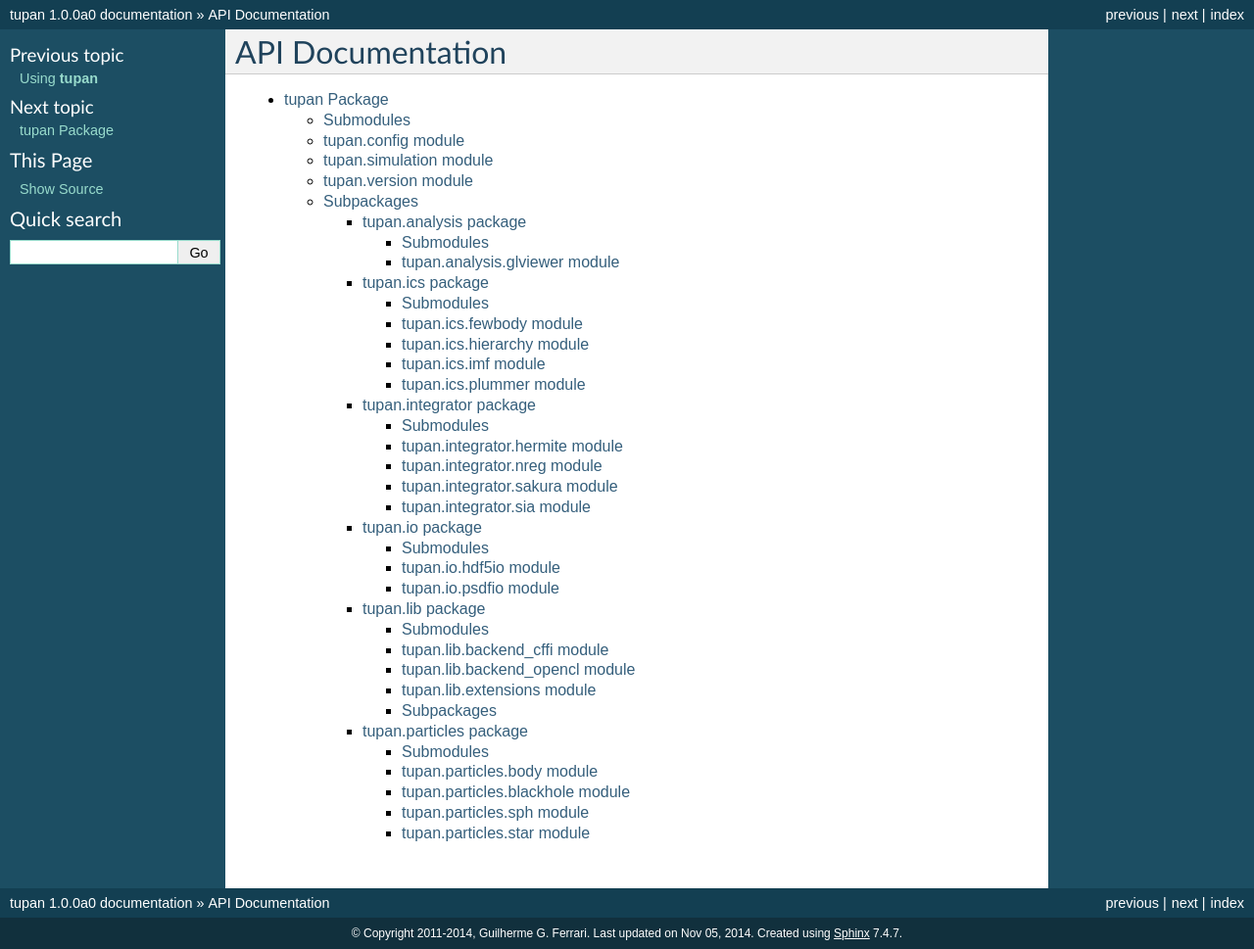
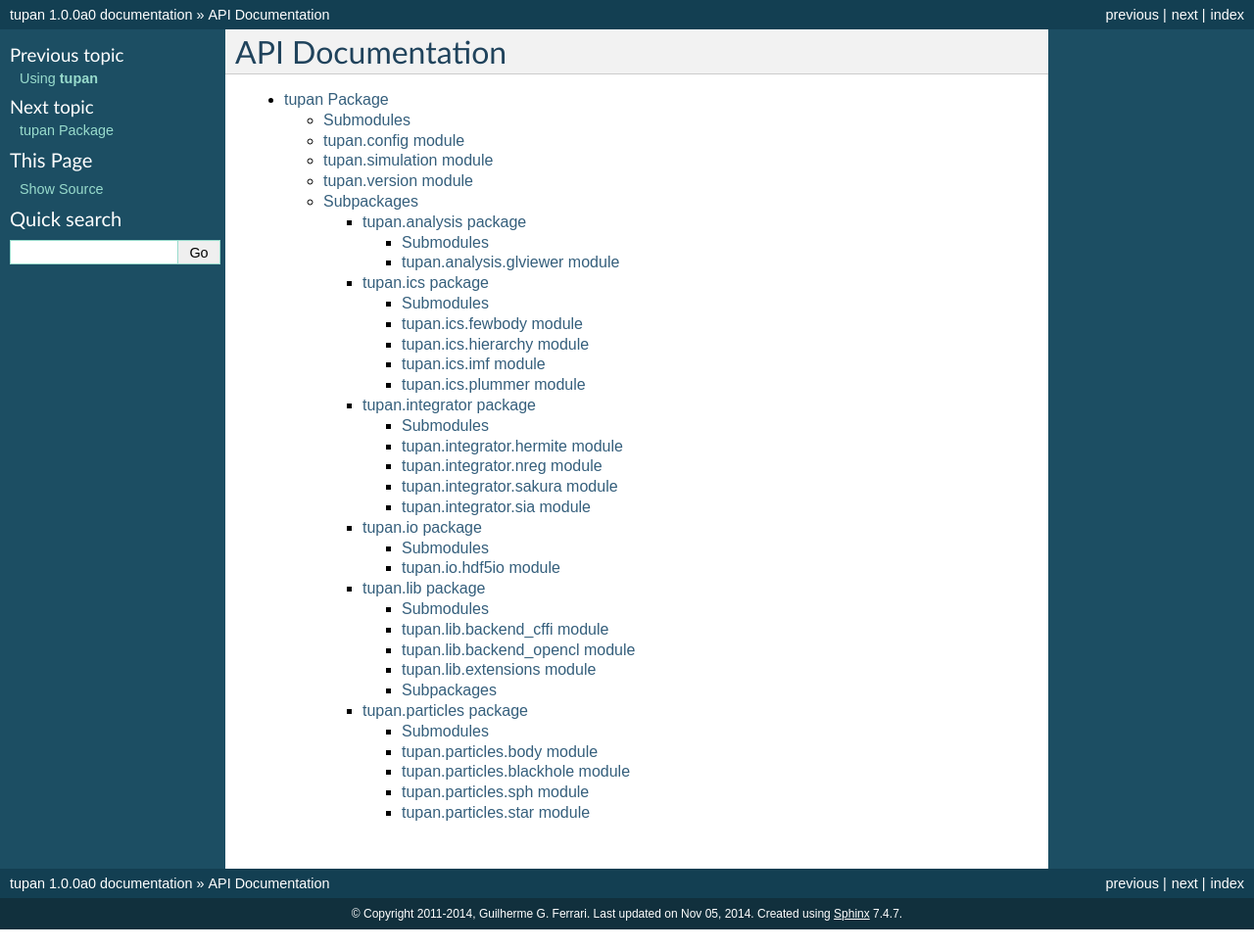
Before and after one commit to ggf84/tupan, a Sphinx documentation site: the page built from docs/source/api/index.rst, in a window 1280 px wide. Shown: the whole page at 98% size. Built offline with Sphinx 7.4.7, drawn with Linux system fonts in a browser that asks for light colours; formulas are drawn with MathJax 3.

Commit message:
removes psdfio from docs.

```diff
--- a/docs/source/api/tupan.io.rst
+++ b/docs/source/api/tupan.io.rst
@@ -19,12 +19,3 @@
     :undoc-members:
     :inherited-members:
     :show-inheritance:
-
-tupan.io.psdfio module
-----------------------
-
-.. automodule:: tupan.io.psdfio
-    :members:
-    :undoc-members:
-    :inherited-members:
-    :show-inheritance:
```
